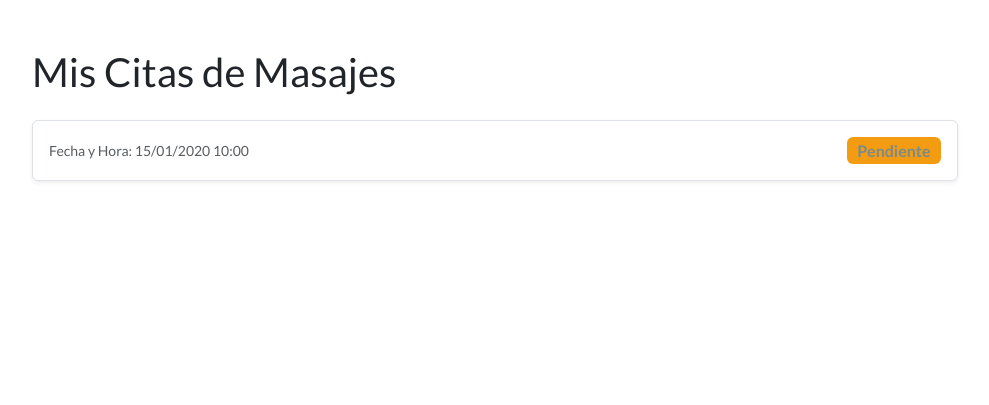
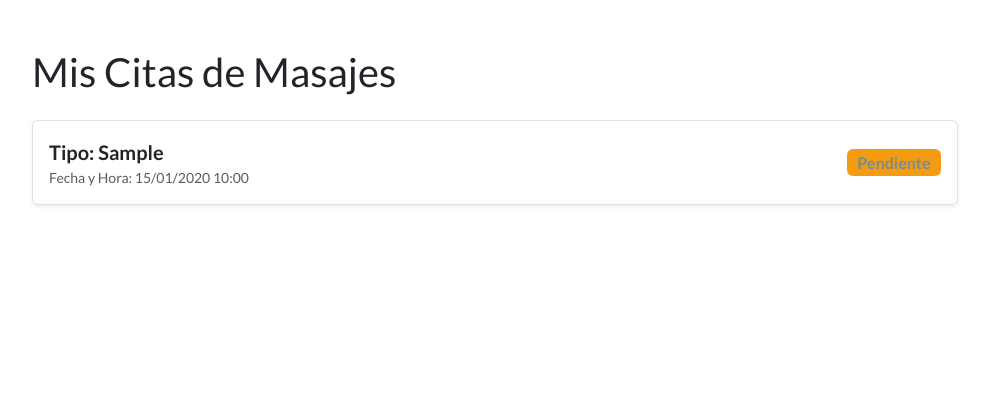
Before and after one commit to Lyoko-CO/nutrisur, a Django app: page /citas/ in a window 1280 px wide. Shown: the part 82-487 px from the top of the page, without its empty margins (145-1134 px from the left). Run offline with Django 5.2, Linux system fonts and the light colour scheme; a user stored in the database is signed in; tables that the repository leaves empty hold one stand-in row (values such as "Sample post"); some libraries are stand-ins or nearby versions.

Commit message:
feat: Acceso a 'mis_vistas' desde 'home'

```diff
--- a/citas/templates/citas/mis_citas.html
+++ b/citas/templates/citas/mis_citas.html
@@ -19,7 +19,7 @@
 
                     <div class="d-flex flex-column">
                         <span class="fw-bold fs-5">
-                            {{ cita.get_tipo_display }}
+                            Tipo: {{ cita.tipo }}
                         </span>
                         <span class="text-muted small">
                             Fecha y Hora: {{ cita.fecha|date:"d/m/Y H:i" }}
--- a/nutrisur/templates/base.html
+++ b/nutrisur/templates/base.html
@@ -39,7 +39,7 @@
                                     <a class="dropdown-item" href="{% url 'mis_pedidos' %}">🛍️ Pedidos</a>
                                 </li>
                                 <li>
-                                    <a class="dropdown-item" href="#">🗓️ Citas</a>
+                                    <a class="dropdown-item" href="{% url 'mis_citas'%}">🗓️ Citas</a>
                                 </li>
 
                                 <li><hr class="dropdown-divider"></li>
```
